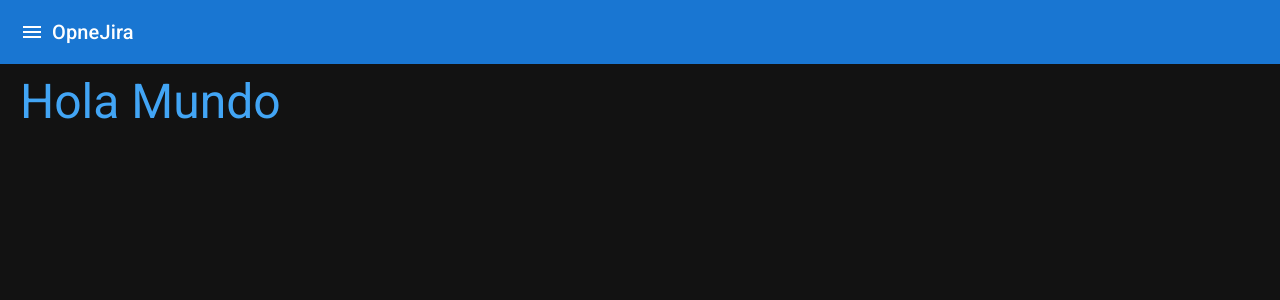
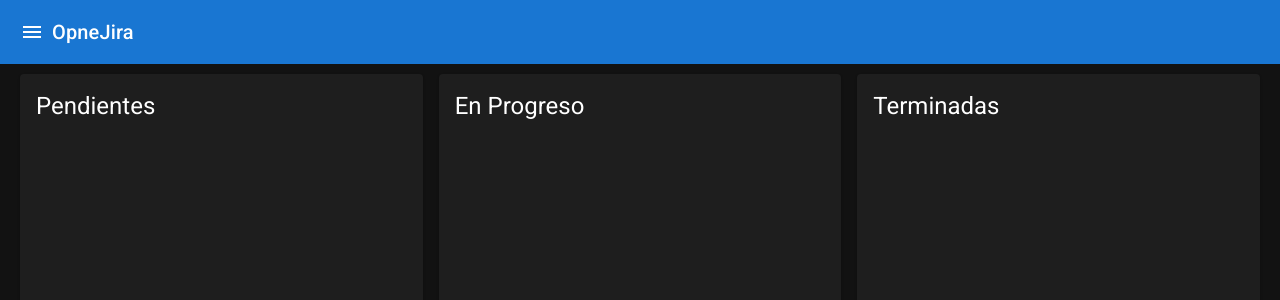
Before and after one commit to DanielHenryL/open-jira-nextjs, a Next.js app: page / in a window 1280 px wide. Shown: the top 300 px of the page. Built offline with nearby package versions, Linux system fonts and the light colour scheme.

Commit message:
Diseño de pantalla principal

```diff
--- a/pages/index.tsx
+++ b/pages/index.tsx
@@ -1,11 +1,27 @@
 import { Layout } from "@/components/layouts";
-import { Typography } from "@mui/material";
+import { Typography, Grid, Card, CardHeader } from "@mui/material";
 
 
 export default function Home() {
   return (
     <Layout title="OpenJira">
-      <Typography variant="h3" color='primary'>Hola Mundo</Typography>
+      <Grid container spacing={2}>
+        <Grid item xs={12} sm={4}>
+          <Card sx={{height:'calc(100vh - 100px)'}}>
+            <CardHeader title='Pendientes'/>
+          </Card>
+        </Grid>
+        <Grid item xs={12} sm={4}>
+          <Card sx={{height:'calc(100vh - 100px)'}}>
+            <CardHeader title='En Progreso'/>
+          </Card>
+        </Grid>
+        <Grid item xs={12} sm={4}>
+          <Card sx={{height:'calc(100vh - 100px)'}}>
+            <CardHeader title='Terminadas'/>
+          </Card>
+        </Grid>
+      </Grid>
     </Layout>
   )
 }
```
